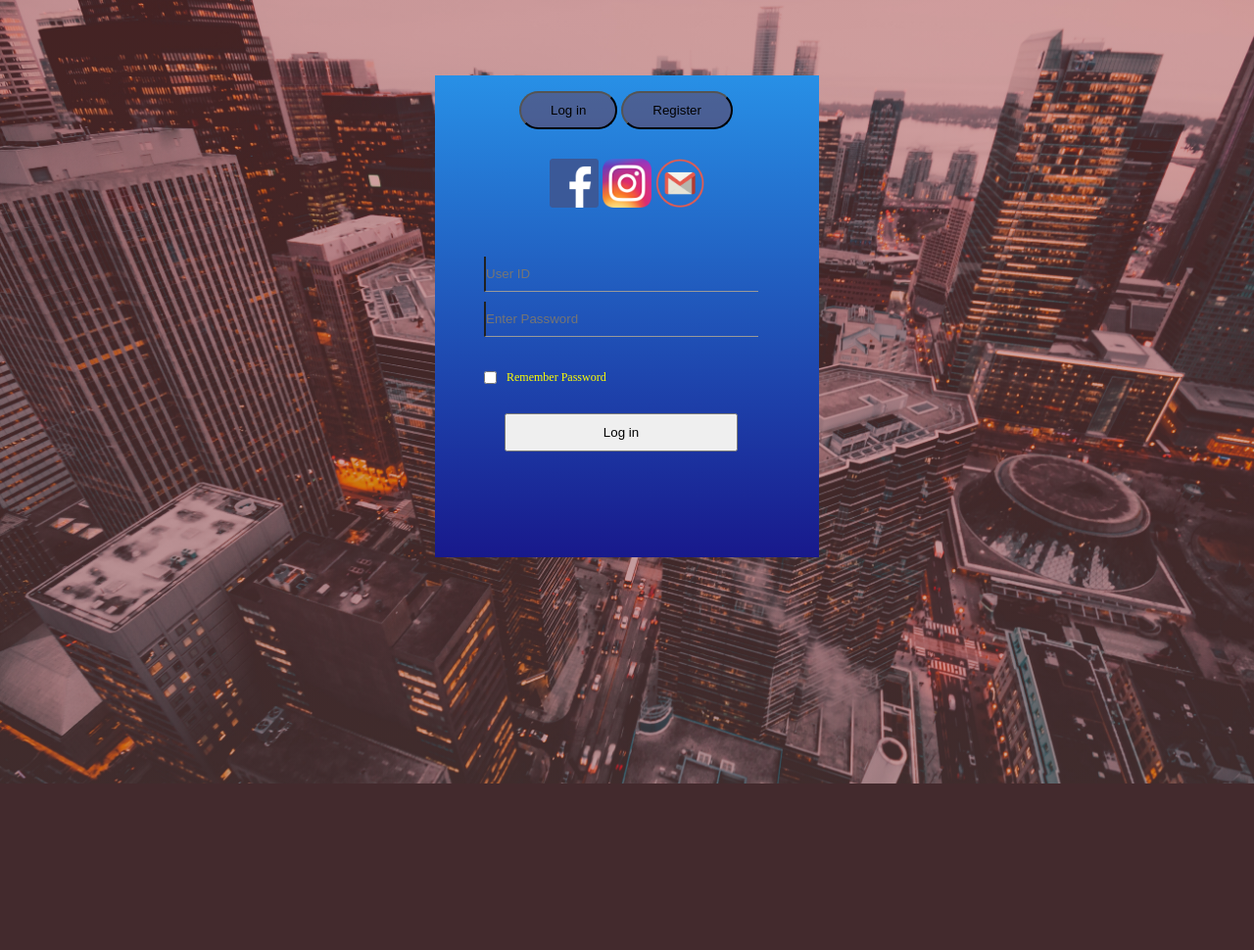
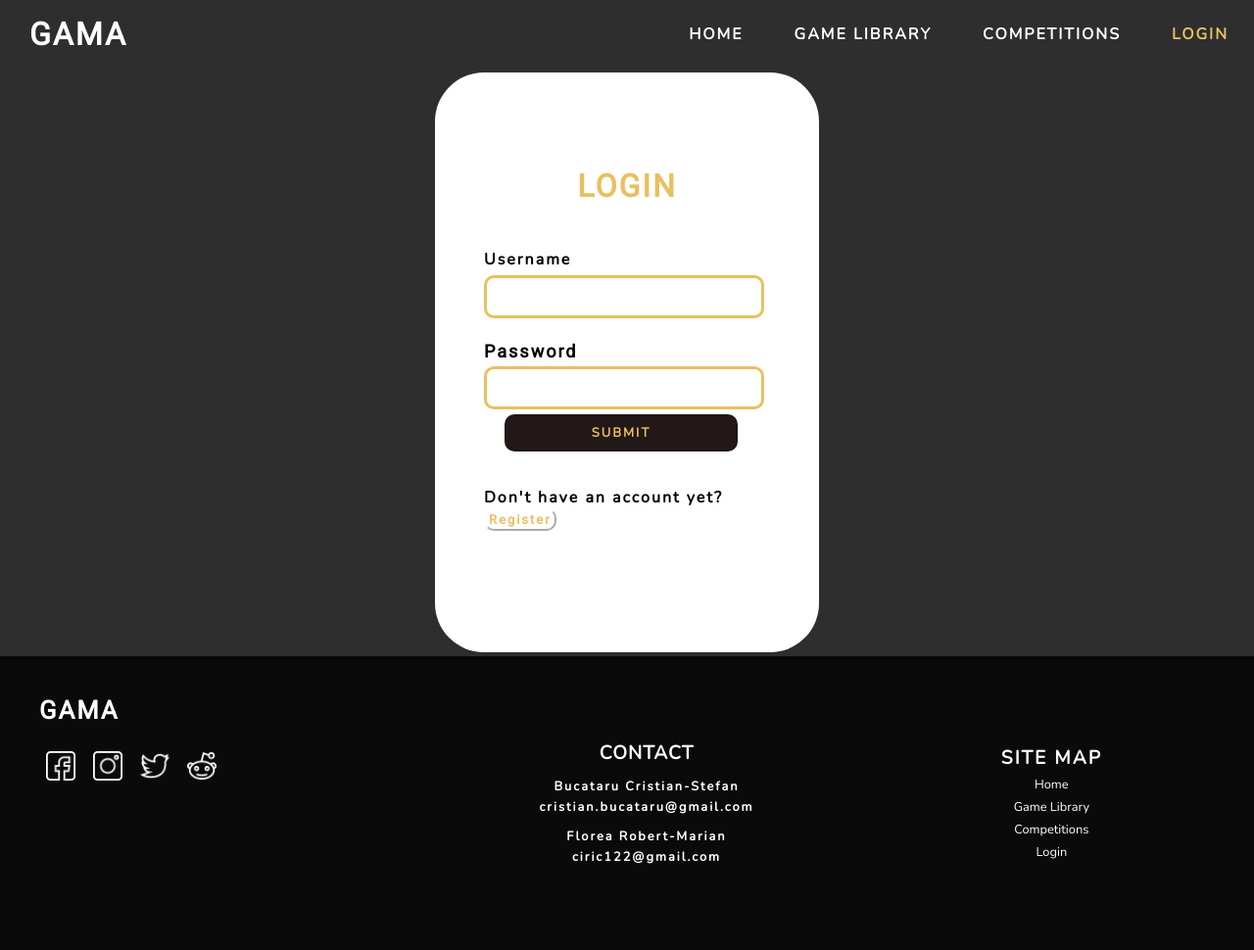
Before and after one commit to cristibctr/GaMa_TW, a PHP site: page /Login/login.html in a window 1280 px wide. Shown: the whole page at 98% size. Before the commit the page ends 800 px from the top, so only its background shows below. Run offline with PHP 8.4, Linux system fonts and the light colour scheme.

Commit message:
Login final

```diff
--- a/Login/login.html
+++ b/Login/login.html
@@ -1,53 +1,117 @@
+<!DOCTYPE html>
 <html>
     <head>
-        <title>Login</title>
-        <link rel="stylesheet" href="stylelogin.css">
+        <meta charset="UTF-8">
+        <title>GAMA</title>
+        <link rel="shortcut icon" href="favicon.ico" type ="image/x-icon"/>
+        <link rel="stylesheet" href="/Style/siteTemplate.css" type="text/css">
+        <link rel="stylesheet" href="stylelogin.css" type="text/css">
+        <link rel="preconnect" href="https://fonts.gstatic.com">
+        <link rel="stylesheet" href="https://fonts.googleapis.com/css?family=Roboto|Nunito|Montserrat|Raleway">
+        <link href="https://fonts.googleapis.com/css2?family=Montserrat:wght@900&display=swap" rel="stylesheet">
     </head>
     <body>
-        <div class="hero">
+        <header>
+            <div class="site-name">
+                <h1><a href="/index.html">GaMa</a></h1>
+            </div>
+            <nav>
+                <ul>
+                    <a href="/index.html"><li>Home</li></a>
+                    <a href="/Games_Library/Games_List.html"><li>Game Library</li></a>
+                    <a href="#"><li>Competitions</li></a>
+                    <a href="#"><li style="color: rgb(232, 192, 97)">Login</li></a>
+                </ul>
+            </nav>
+        </header>
+      <div class="hero">
+
             <div class="form-box">
-                <div class="button-box">
+                 <div class="main" id="merge">LOGIN</div>
+                     <div class="titlepage">
 
-                    <div id="colorclick">
-                        <button type="button" class="click" onclick="login()">Log in</button>
-                        <button type="button" class="click" onclick="register()">Register</button>
-                   </div>
 
+
+                         <form id="login" class="text-group">
+
+                                <p>Username</p>
+                                 <input type="text" class="input-txt"  required><br><br>
+                             <label for="psw"><b>Password</b></label>
+                                <input type="text" class="input-txt"  required>
+
+                                    <button type="submit" class="submit">SUBMIT</button><br><br>
+                                                <p>Don't have an account yet?</p>
+                                    <button type="button" class="clickregister" onclick="register()">Register</button>
+                                </form>
                 </div>
-              <div class="multi-image">
-                    <img src="/Images/login/1.png">
-                    <img src="/Images/login/2.png">
-                    <img src="/Images/login/3.png">
-                </div>
-                <form id="login" class="text-group">
-                    <input type="text" class="input-txt" placeholder="User ID" required>
-                     <input type="text" class="input-txt" placeholder="Enter Password" required>
-                      <input type="checkbox" class="check" ><span>Remember Password</span>
-                      <button type="submit" class="submit">Log in</button>
-                </form>
+
+         <div class="titlepage">
+
                 <form id="register" class="text-group">
-                    <input type="text" class="input-txt" placeholder="User ID" required>
-                     <input type="email" class="input-txt" placeholder="Email ID" required>
-                     <input type="text" class="input-txt" placeholder="Enter password" required>
-                      <input type="checkbox" class="check" ><span>Remember Password</span>
-                      <button type="submit" class="submit">Register Now</button>
-                </form>
+
+
+                   <label for="uname"><b>Enter Username</b></label>
+
+                    <input type="text" class="input-txt" name="uname" required><br><br>
+
+                    <label for="umame"><b>Enter Email</b></label>
+
+                     <input type="email" class="input-txt" name="umame" required><br><br>
+
+                     <label for="psw"><b>Enter password</b></label>
+
+                     <input type="password" class="input-txt" name="psw" required>
+
+
+                      <input type="checkbox" class="check"  name="check">
+
+                      <label for="check">Remember me</label>
+
+                     <button type="submit" class="submit">Register Now</button>
+
+
+                </form></div>
             </div>
 
         </div>
         <script>
             var x=document.getElementById("login");
             var y=document.getElementById("register");
-            var z=document.getElementById("colorclick")
+
+            var a=document.getElementById("merge");
+
             function register(){
                 x.style.left="-400px";
                 y.style.left="50px";
-                z.style.left="110px";
-            } function login(){
-                x.style.left="50px";
-                y.style.left="450px";
-                z.style.left="0";
+                a.innerHTML="REGISTER";
+
+
             }
         </script>
+        <footer>
+            <div class="media">
+                <a href="/index.html" class="site-name">GAMA</a>
+                <div class="social">
+                    <a href="https://www.facebook.com"><img src="/Images/Index/facebook.png"></a>
+                    <a href="https://www.instagram.com"><img src="/Images/Index/instagram.png"></a>
+                    <a href="https://www.twitter.com"><img src="/Images/Index/twitter.png"></a>
+                    <a href="https://www.reddit.com"><img src="/Images/Index/reddit.png"></a>
+                </div>
+            </div>
+            <div class="contact">
+                <h2>Contact</h2>
+                <p class="name">Bucataru Cristian-Stefan</p>
+                <p class="email">cristian.bucataru@gmail.com</p>
+                <p class="name">Florea Robert-Marian</p>
+                <p class="email">ciric122@gmail.com</p>
+            </div>
+            <div class="site-map">
+                <h2>Site map</h2>
+                <a href="/index.html">Home</a>
+                <a href="/gameLibrary.html">Game Library</a>
+                <a href="/competitions.html">Competitions</a>
+                <a href="/login.html">Login</a>
+            </div>
+        </footer>
     </body>
-    </html>
+</html>
--- a/Login/stylelogin.css
+++ b/Login/stylelogin.css
@@ -3,57 +3,80 @@
     padding: 0;
 }
 .hero{
-    height : 100%;
+    height : 600px;
     width : 100%;
-    background-image: linear-gradient(rgba(139, 13, 13, 0.4),rgba(128, 36, 36, 0.4)),url(/Images/login/gradient.jpg);
+   background-color: rgb(45,46,45);
     background-size: cover;
-    position:absolute;
+   position: relative;
+   display: flex;
+   justify-content: center;
+   align-items: center;
+
 }
 .form-box{
     width: 380px;
-    height : 480px;
+    height : 580px;
     position: relative;
-    margin: 6% auto;
-    background-image: linear-gradient(rgb(40, 144, 230),rgb(24,25,140)),url(/Images/login/back.jpg);
+
+    background-color: white;
     padding: 6px;
     overflow: hidden;
+    border-radius: 50px;
+  display: flex;
+flex-direction: column;
+justify-content: space-around;
 }
-.button-box{
-    width: 220px;
-    margin: 10px auto;
-    position: relative;
-    box-shadow:transparent;
+.titlepage{
+
+    text-align: auto;
+    overflow: hidden;
+
+}
+.main{
+
+  height: 35px;
+  overflow: visible;
+     text-align:center;
+
+    color: rgb(232, 192, 97);
+    font-family: Roboto;
+    font-size:xx-large;
+    letter-spacing: 2px;
+     font-weight: bold;
+      justify-content: space-between;
+}
+
+
+.clickregister{
+
+padding: 2px 3px;
+color:  rgb(232, 192, 97);
+background-color: white;
+border-radius: 10px;
+border-color:white;
+text-align-last: right;
+
 
 
 }
-.click{
-    padding: 10px 30px;
-    cursor: pointer;
-    background: transparent;
-    border-box: 0;
-    outline: none;
-    position: relative;
-    background-color: rgba(128, 36, 36, 0.4);
-    border-radius: 30px;
+label{
+   font-family: Roboto;
+    font-size:large;
+    letter-spacing: 2px;
+     font-weight: bold;
 }
-#color.click{
-    top: 0;
-    left: 0;
-    position: absolute;
-    width:110px;
-    height: 100px;
+button{
+    font-family: Roboto;
+    font-size:small;
+    letter-spacing: 2px;
+     font-weight: bold;
+}
+p{
 
-    border-radius: 30px;
-    transition: .5s;
-}
-.multi-image{
-
-    margin: 30px auto;
-    text-align: center;
-
-}
-.multi-image img{
-    width: 50px;
+    justify-content: flex-end;
+    font-family: Nunito;
+    font-weight: bold;
+    letter-spacing: 2px;
 
 }
 .text-group{
@@ -68,11 +91,14 @@
     padding:10px 0;
     margin: 5px 0;
     border_left: 0;
-    border-top: 0;
-    border-right: 0;
-    border-bottom: 1px solid #999;
+    border-top: 3px solid rgb(232, 192, 97);
+    border-right: 3px solid rgb(232, 192, 97);
+    border-bottom: 3px solid rgb(232, 192, 97);
+    border-left:3px solid rgb(232, 192, 97);
     outline: none;
     background: transparent;
+    border-radius: 10px;
+    font-family: Nunito;
 }
 .submit{
     width: 85%;
@@ -80,10 +106,12 @@
     cursor: pointer;
     display: block;
     margin: auto;
-    background: linear-gradient(to right, blue,red)
     border: 0;
+    color:rgb(232, 192, 97);
+   font-family: Nunito;
     outline: none;
-    border-radius: 30 px;
+    border-radius: 10px;
+    background-color: rgb(34, 24, 24);
 
 }
 .check{
@@ -91,10 +119,11 @@
 
 }
 span{
-    color: yellow;
+    color: rgb(12, 12, 8);
     font-size: 12px;
-    bottom: 68px;
+    bottom: 62px;
     position: absolute;
+    font-family: Roboto;
 }
 #login{
     left:50px;
@@ -102,3 +131,6 @@ span{
 #register{
     left:450px;
 }
+.titlepage .main{
+    visibility: hidden;
+}
```
